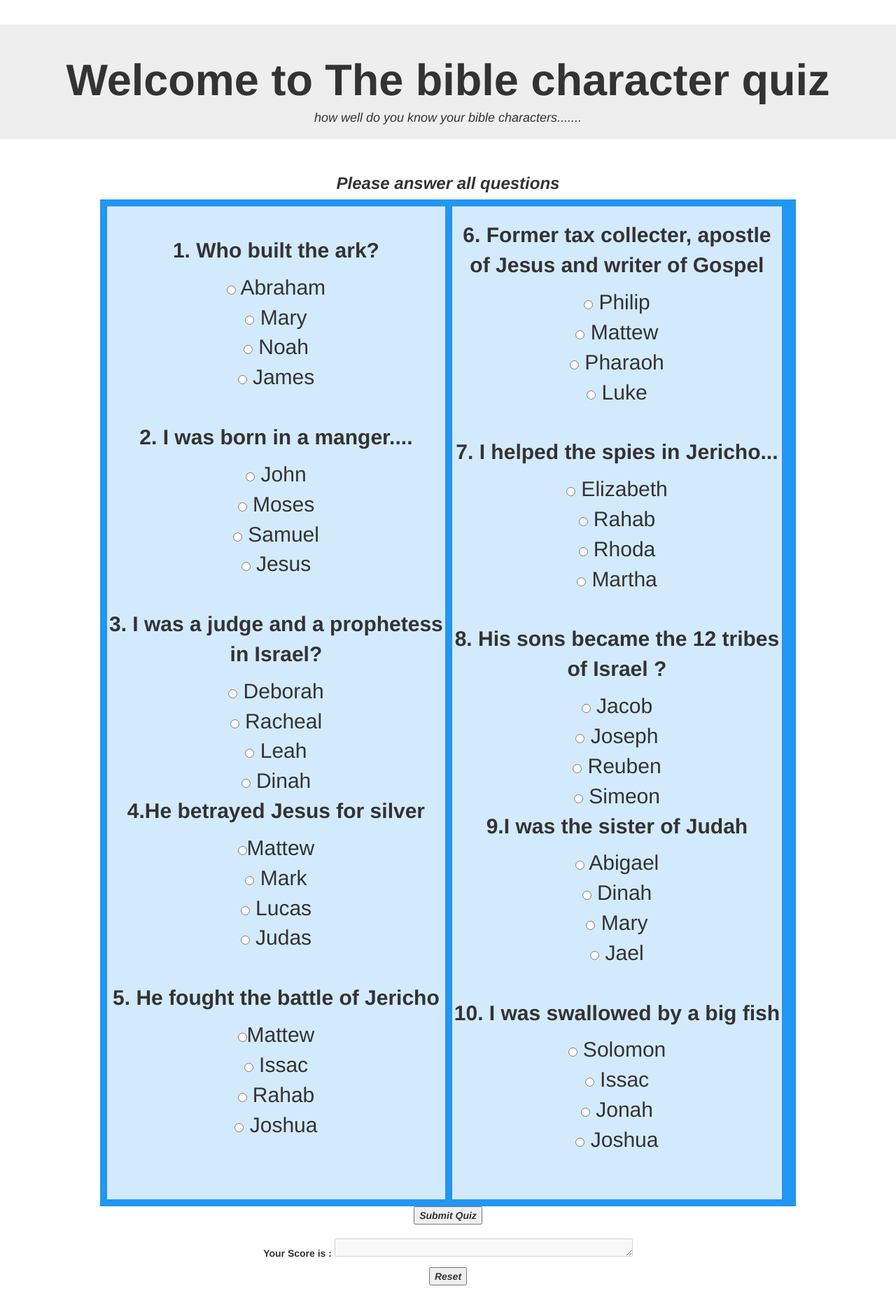
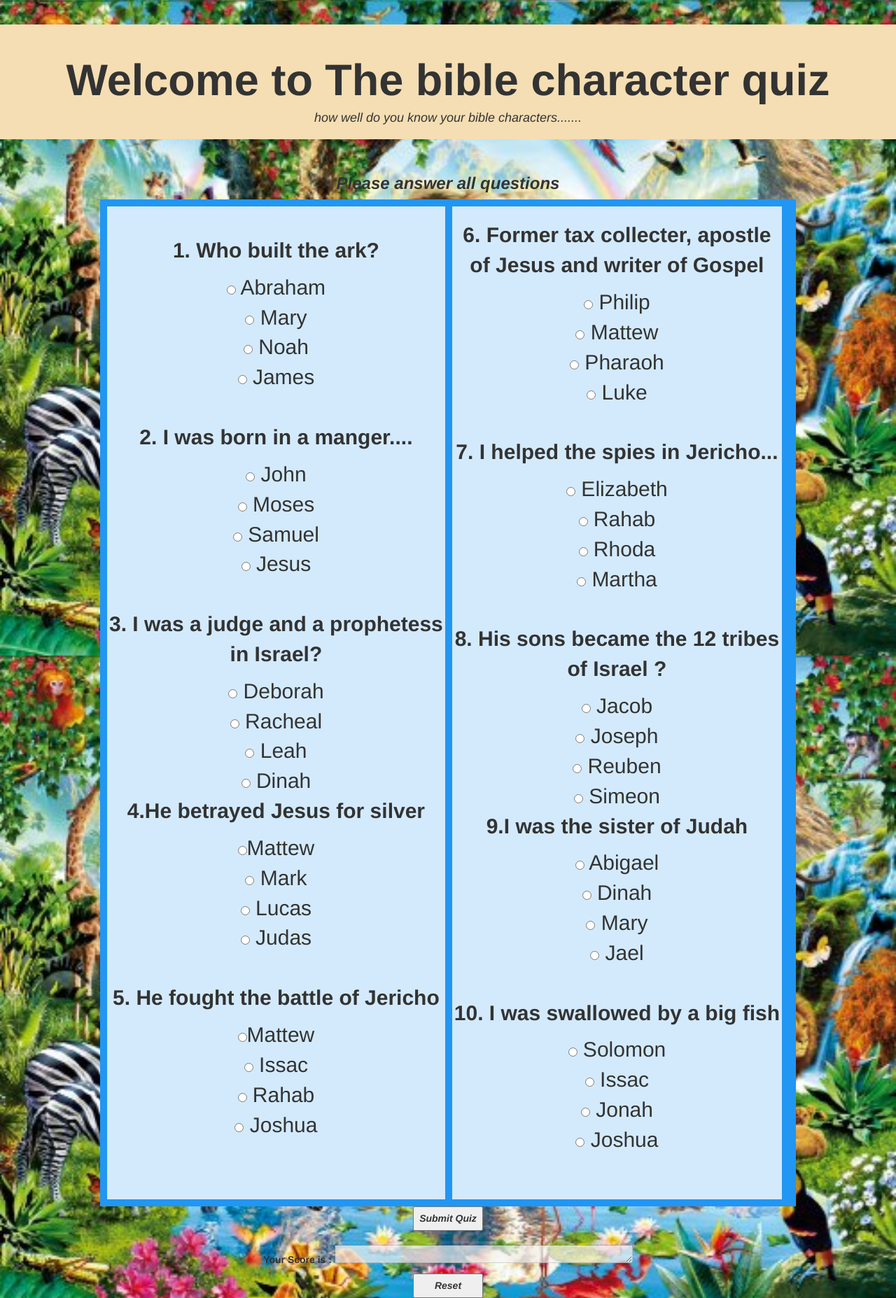
Before and after one commit to abbyshabi/bible-quiz, a plain HTML site: page index.html in a window 1280 px wide. Shown: the whole page at 70% size. Drawn offline with nearby package versions, Linux system fonts and the light colour scheme.

Commit message:
odified my css

```diff
--- a/css/style.css
+++ b/css/style.css
@@ -4,8 +4,7 @@
     grid-gap: 10px;
     background-color: #2196F3;
     padding: 10px;
-  }
-
+}
   .grid-container > div {
     background-color: rgba(255, 255, 255, 0.8);
     padding: 20px 0;
@@ -18,7 +17,8 @@
     grid-column-end: 3;
   }
   h3{
-	text-align: center;
+    text-align: center;
+
 }
 button{
 	align-self: center;
@@ -33,7 +33,7 @@ text-area{
 	padding-top: 20px;
 }
 body{
-	background-image: url(quiz.jpg);
+	background-image: url(bible.jpg);
 	background-filter: alpha;
 	background-size: 100%;
 }
@@ -55,3 +55,10 @@ h1{
  h4{
     text-align:center;
 }
+.jumbotron{
+    background-color: wheat;
+}
+button{
+    width: 10%;
+    height: 35px;
+}
```
